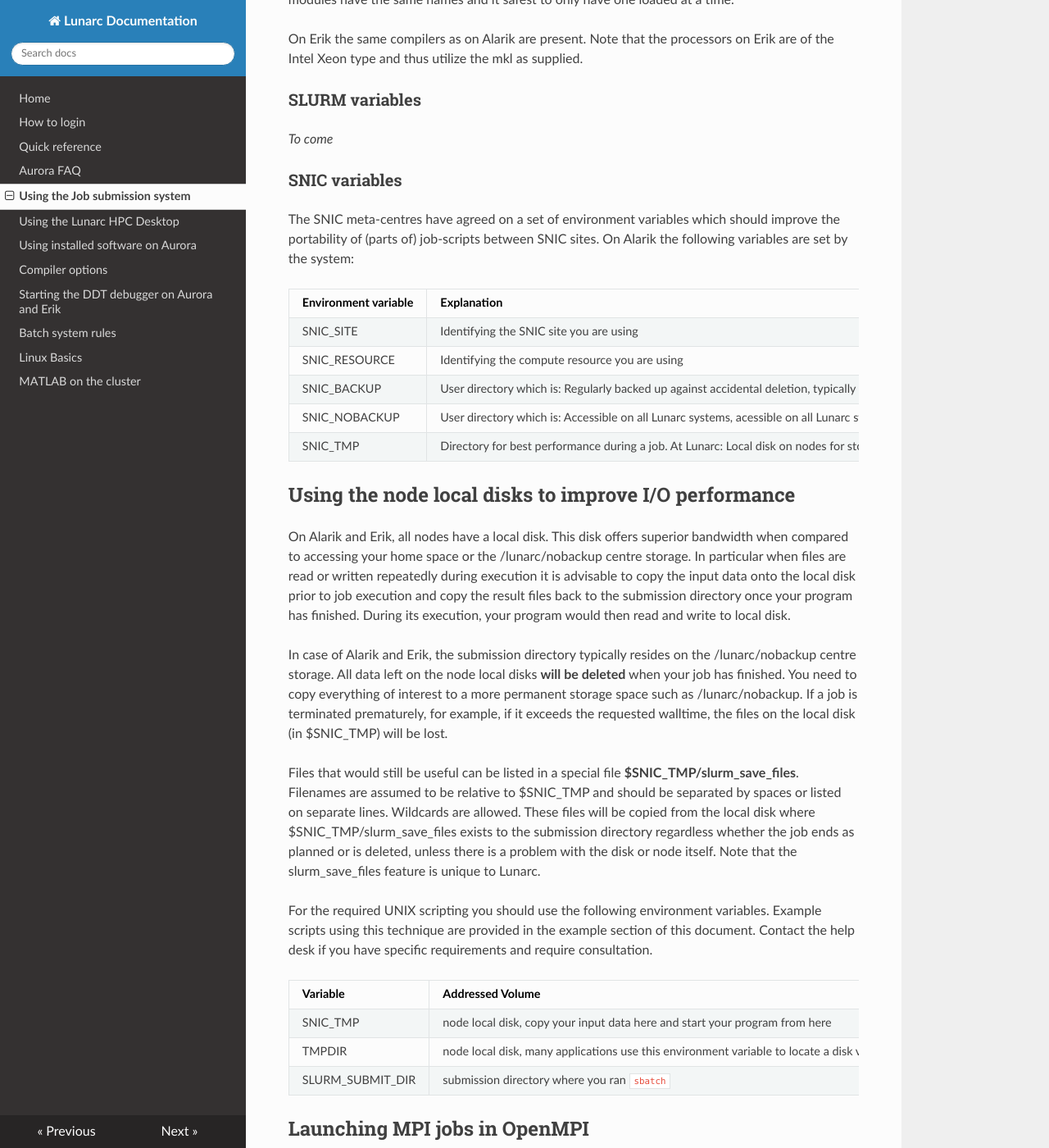
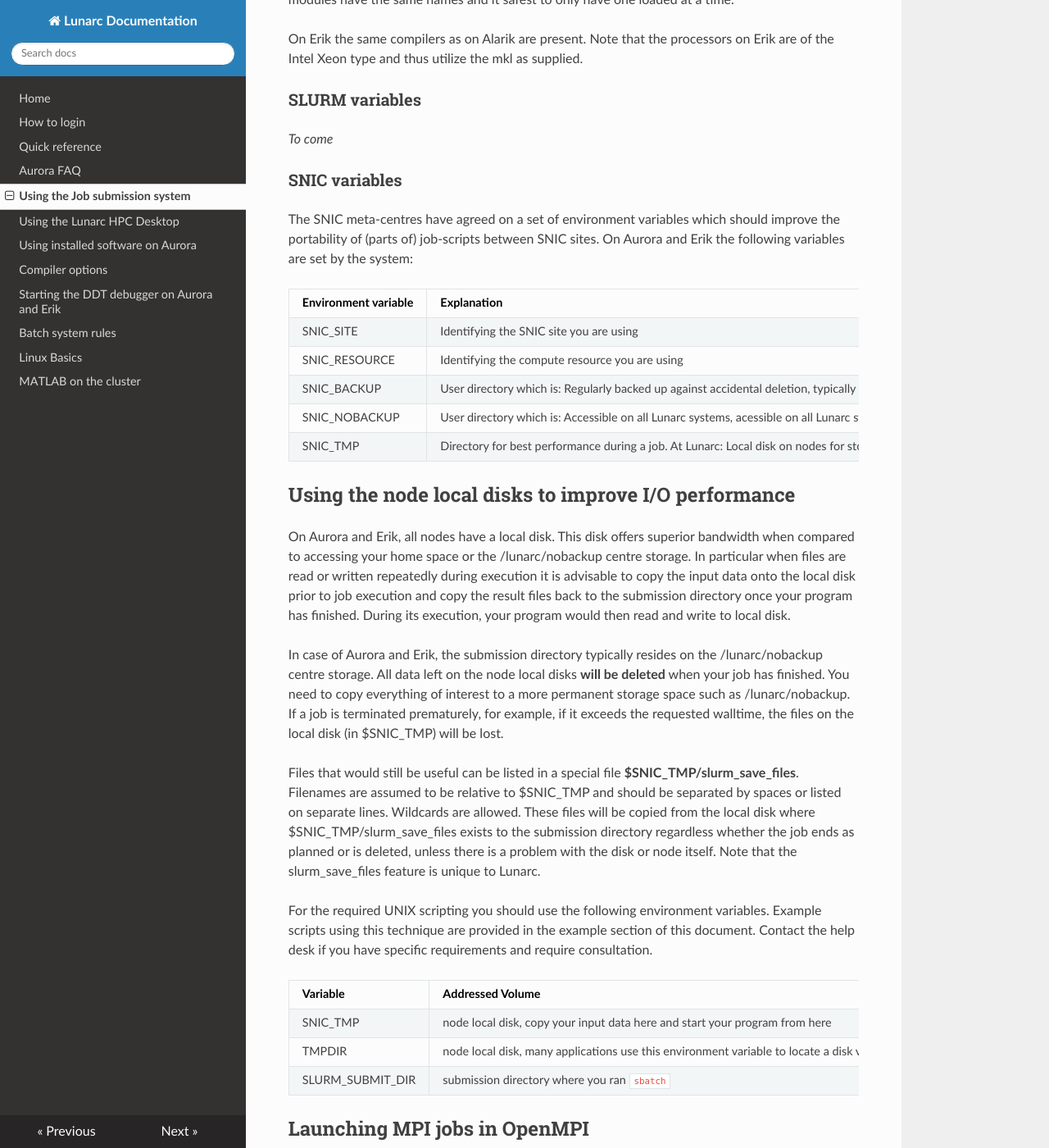
Before and after one commit to lunarc/lunarc_docs, an MkDocs documentation site: the page built from docs/batch_system.md, in a window 1280 px wide and 1400 px high, scrolled down 11298 px. Shown: the whole window at 82% size. Built offline with MkDocs 1.6.1, drawn with Linux system fonts in a browser that asks for light colours; nearby versions of some CDN libraries; old or Windows-style settings are respelled for this version of MkDocs; some of the changed text lies outside the part shown.

Commit message:
Update batch_system.md

```diff
--- a/docs/batch_system.md
+++ b/docs/batch_system.md
@@ -114,7 +114,7 @@
 
 into your job script.
 
-The maximum walltime for any job on Alarik is 168h, which is the same as
+The maximum walltime for any job on Aurora is 168h, which is the same as
 7 days. On Erik the maximum walltime for any job is 48h.
 
 ### Job naming
@@ -529,7 +529,7 @@
 
 The SNIC meta-centres have agreed on a set of environment variables
 which should improve the portability of (parts of) job-scripts between
-SNIC sites. On Alarik the following variables are set by the system:
+SNIC sites. On Aurora and Erik the following variables are set by the system:
 
 | Environment variable | Explanation | Value on Aurora | Value on Erik |
 |----------------------|-------------|-----------------|-----------------|
@@ -542,7 +542,7 @@
 
 ## Using the node local disks to improve I/O performance
 
-On Alarik and Erik, all nodes have a local disk. This disk offers
+On Aurora and Erik, all nodes have a local disk. This disk offers
 superior bandwidth when compared to accessing your home space or the
 /lunarc/nobackup centre storage. In particular when files are read or
 written repeatedly during execution it is advisable to copy the input
@@ -551,7 +551,7 @@
 During its execution, your program would then read and write to local
 disk.
 
-In case of Alarik and Erik, the submission directory typically resides
+In case of Aurora and Erik, the submission directory typically resides
 on the /lunarc/nobackup centre storage. All data left on the node local
 disks **will be deleted** when your job has finished. You need to copy
 everything of interest to a more permanent storage space such as
@@ -1239,7 +1239,7 @@
 OpenMP jobs using shared memory
 -------------------------------
 
-To run a shared memory code using OpenMP on Alarik, you specify the
+To run a shared memory code using OpenMP on Aurora, you specify the
 number of cores you require using --tasks-per-node option of sbatch. In
 this case you have to request placement on a single node with the “-N 1”
 option. In this example we call the executable “processor_omp” to
```
